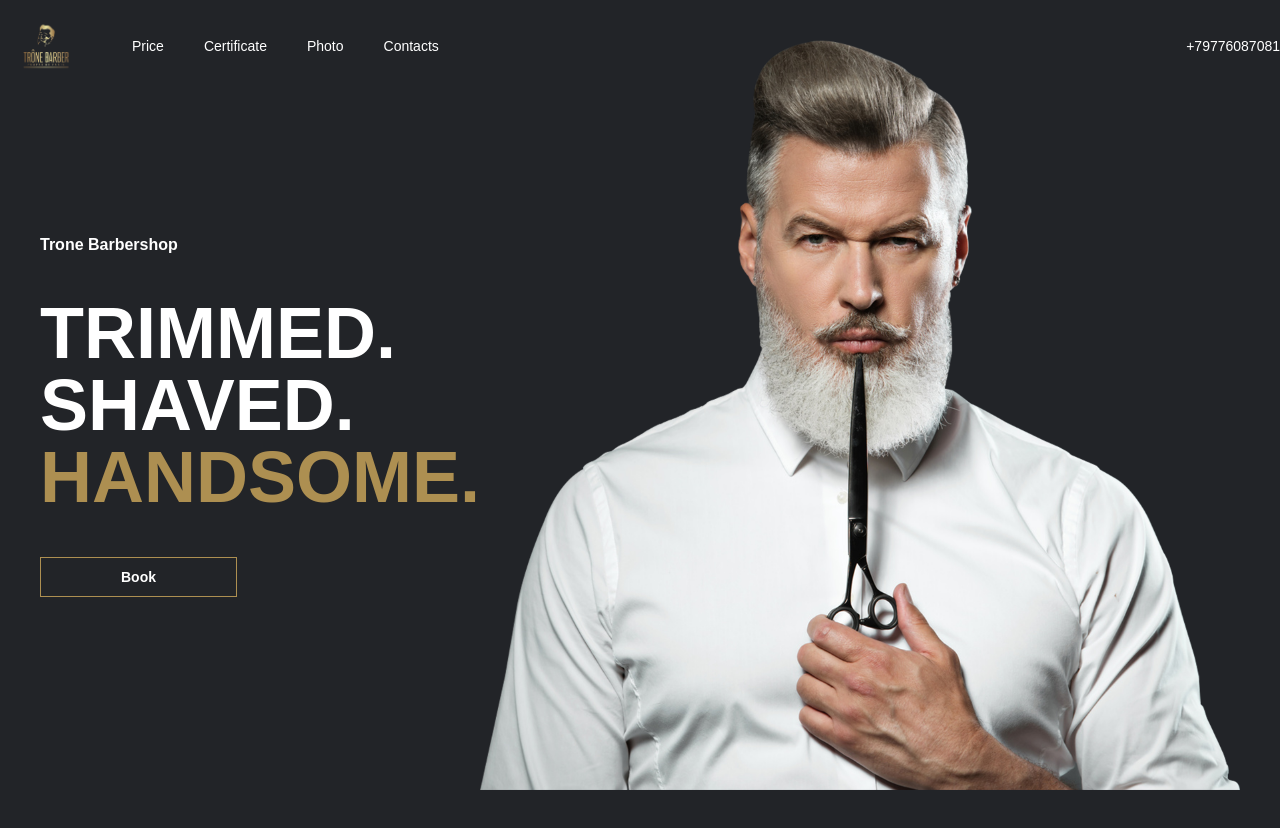
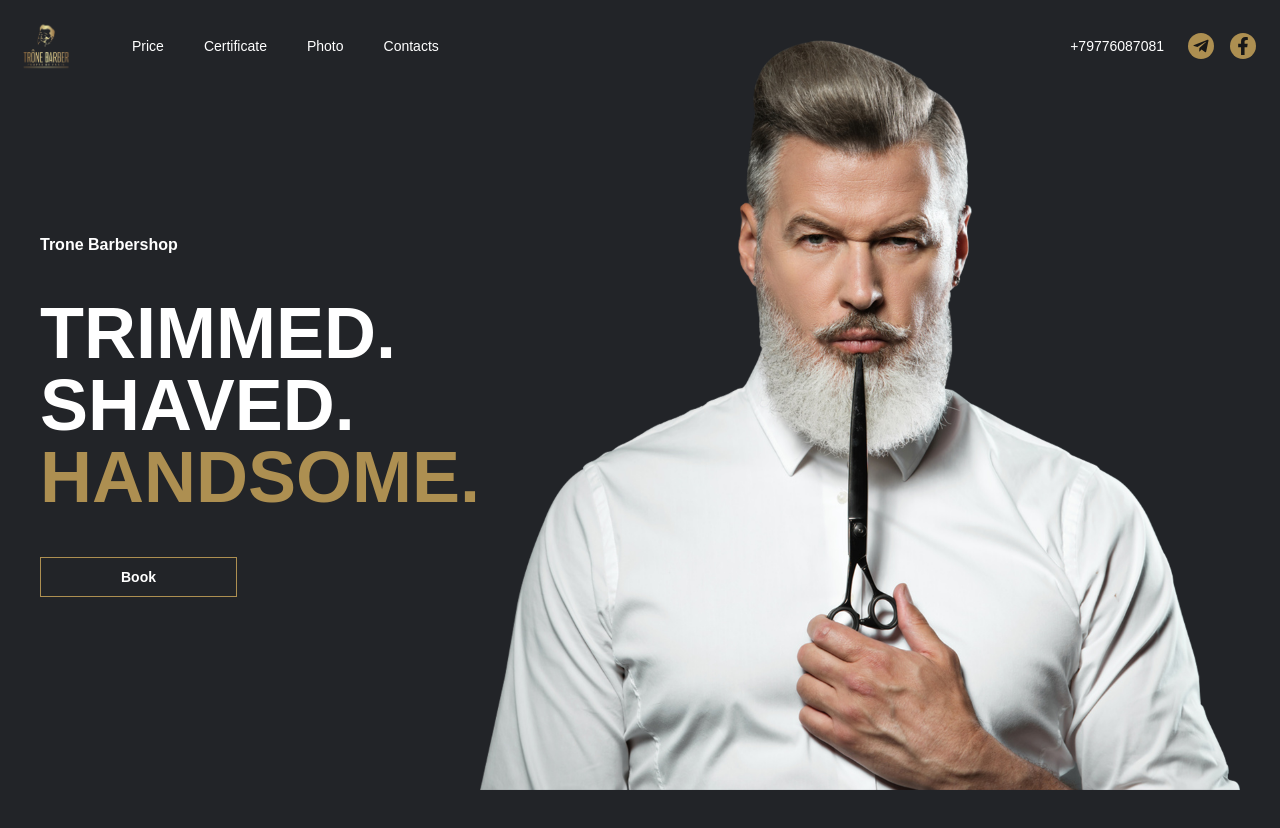
Before and after one commit to TheDude-dev/Barbershop, a Next.js app: page / in a window 1280 px wide. Built offline with nearby package versions, Linux system fonts and the light colour scheme.

Commit message:
feature: added icons

```diff
--- a/package.json
+++ b/package.json
@@ -13,10 +13,10 @@
     "class-variance-authority": "^0.7.1",
     "clsx": "^2.1.1",
     "cn": "^0.1.1",
-    "lucide-react": "^0.462.0",
     "next": "14.2.15",
     "react": "^18",
     "react-dom": "^18",
+    "react-icons": "^5.3.0",
     "shadcn": "^2.1.6",
     "tailwind-merge": "^2.5.5",
     "tailwindcss-animate": "^1.0.7"
--- a/src/app/globals.css
+++ b/src/app/globals.css
@@ -3,7 +3,7 @@
 @tailwind utilities;
 
 :root {
-  --background: #222428;
+  --background: #ffffff;
   --foreground: #171717;
 }
 
--- a/src/app/layout.tsx
+++ b/src/app/layout.tsx
@@ -14,8 +14,8 @@
 });
 
 export const metadata: Metadata = {
-  title: "Create Next App",
-  description: "Generated by create next app",
+  title: "Trone Barber",
+  description: "Book an appointment now",
 };
 
 export default function RootLayout({
@@ -26,7 +26,7 @@
   return (
     <html lang="en">
       <body
-        className={`${geistSans.variable} ${geistMono.variable} antialiased`}
+        className={`${geistSans.variable} ${geistMono.variable} bg-grayish`}
       >
         {children}
       </body>
--- a/src/components/common/MenuBar.tsx
+++ b/src/components/common/MenuBar.tsx
@@ -5,7 +5,8 @@
 import { cn } from "@/lib/utils"
 import Image from "next/image"
 import { useState, useEffect } from "react"
-
+import { BiLogoTelegram } from "react-icons/bi"
+import { FaFacebookF } from "react-icons/fa"
 
 
 const links = [
@@ -67,7 +68,7 @@
                 ))}
             </div>
             </div>
-            <div className="mt-4 flex items-center">
+            <div className="mt-4 flex items-center justify-between ml-auto">
                 <Link
                 key={"/phone"}
                 href={"/phone"}
@@ -80,6 +81,14 @@
                 >
               +79776087081
                 </Link>
+                <div className="mx-4 flex items-center justify-between">
+                <div className="bg-golden p-1 mx-2 rounded-full">
+                <BiLogoTelegram size={18}/>
+                </div>
+                <div className="bg-golden p-1 mx-2 rounded-full">
+                <FaFacebookF size={18} />
+                </div>
+                </div>
             </div>
 
         </div>
--- a/src/components/home/Banner.tsx
+++ b/src/components/home/Banner.tsx
@@ -28,7 +28,7 @@
                 src="/images/mainphoto.png"
                 alt="Main page photo"
                 width={800}
-                height={50}
+                height={40}
                 />
             </div>
         </div>
```
Also changed, not shown: 1 other file (tests, documents, lock files or other folders).
